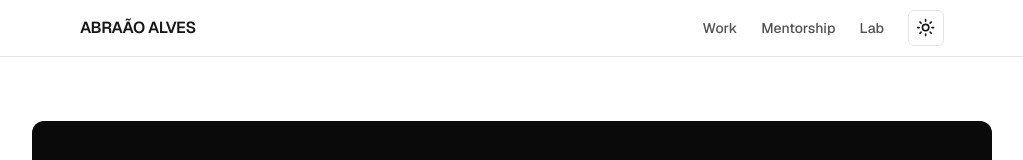
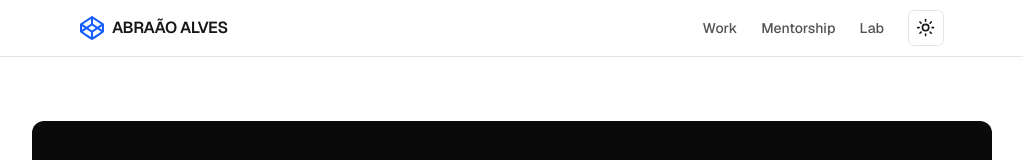
Before and after one commit to AbraaoAlves/abraaoalves.github.io, a Next.js app: page / in a window 1280 px wide. Shown: the top 160 px of the page, without its empty margins (128-1151 px from the left). Built offline with nearby package versions, Linux system fonts and the light colour scheme.

Commit message:
feat: integrate custom SVG logo from CodePen (Task 4.1)

```diff
--- a/src/components/header.tsx
+++ b/src/components/header.tsx
@@ -4,6 +4,7 @@ import Link from "next/link";
 import { usePathname } from "next/navigation";
 import { ThemeToggle } from "./theme-toggle";
 import { cn } from "@/lib/utils";
+import { Logo } from "./icons/logo";
 
 export function Header() {
   const pathname = usePathname();
@@ -11,8 +12,9 @@ export function Header() {
   return (
     <header className="sticky top-0 z-50 w-full border-b border-neutral-200 bg-white/80 backdrop-blur dark:border-neutral-800 dark:bg-neutral-950/80">
       <div className="container mx-auto flex h-14 max-w-4xl items-center justify-between px-4">
-        <Link href="/" className="font-semibold tracking-tight text-neutral-900 dark:text-neutral-50 hover:opacity-80 transition-opacity">
-          ABRAÃO ALVES
+        <Link href="/" className="flex items-center gap-2 font-semibold tracking-tight text-neutral-900 dark:text-neutral-50 hover:opacity-80 transition-opacity">
+          <Logo className="h-6 w-6 text-blue-600 dark:text-blue-400" />
+          <span>ABRAÃO ALVES</span>
         </Link>
         <nav className="flex items-center gap-6">
           <Link
--- /dev/null
+++ b/src/components/icons/logo.tsx
@@ -0,0 +1,15 @@
+import React from "react";
+
+export function Logo({ className }: { className?: string }) {
+  return (
+    <svg
+      viewBox="0 0 100 100"
+      xmlns="http://www.w3.org/2000/svg"
+      aria-hidden="true"
+      className={className}
+      fill="currentColor"
+    >
+      <path d="M100 34.2c-.4-2.6-3.3-4-5.3-5.3-3.6-2.4-7.1-4.7-10.7-7.1-8.5-5.7-17.1-11.4-25.6-17.1-2-1.3-4-2.7-6-4-1.4-1-3.3-1-4.8 0-5.7 3.8-11.5 7.7-17.2 11.5L5.2 29C3 30.4.1 31.8 0 34.8c-.1 3.3 0 6.7 0 10v16c0 2.9-.6 6.3 2.1 8.1 6.4 4.4 12.9 8.6 19.4 12.9 8 5.3 16 10.7 24 16 2.2 1.5 4.4 3.1 7.1 1.3 2.3-1.5 4.5-3 6.8-4.5 8.9-5.9 17.8-11.9 26.7-17.8l9.9-6.6c.6-.4 1.3-.8 1.9-1.3 1.4-1 2-2.4 2-4.1V37.3c.1-1.1.2-2.1.1-3.1 0-.1 0 .2 0 0zM54.3 12.3 88 34.8 73 44.9 54.3 32.4zm-8.6 0v20L27.1 44.8 12 34.8zM8.6 42.8 19.3 50 8.6 57.2zm37.1 44.9L12 65.2l15-10.1 18.6 12.5v20.1zM50 60.2 34.8 50 50 39.8 65.2 50zm4.3 27.5v-20l18.6-12.5 15 10.1zm37.1-30.5L80.7 50l10.8-7.2z"></path>
+    </svg>
+  );
+}
```
Also changed, not shown: 2 other files (tests, documents, lock files or other folders).
